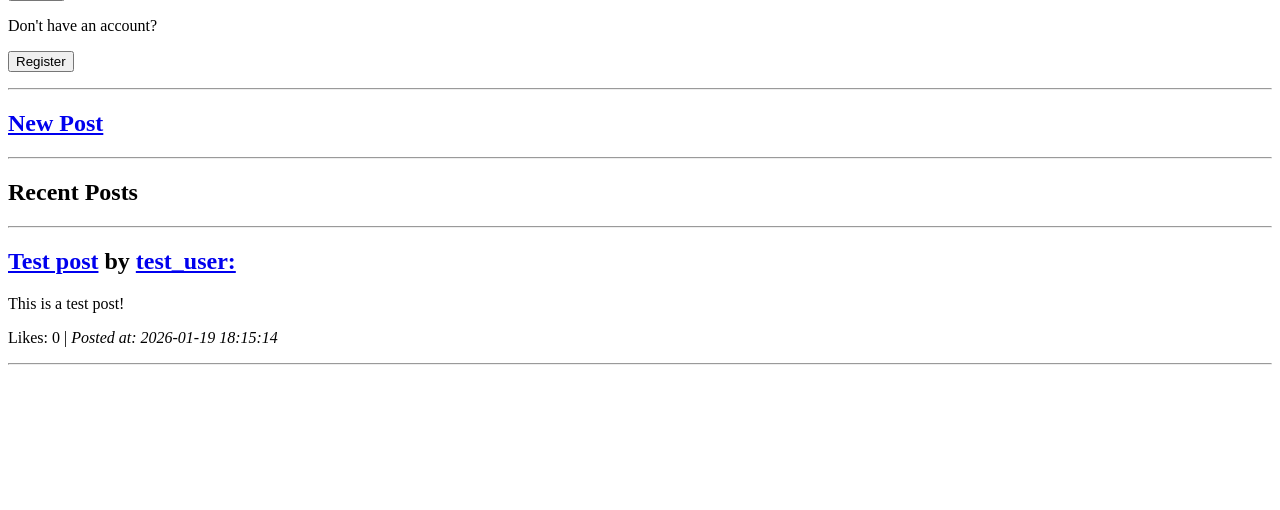
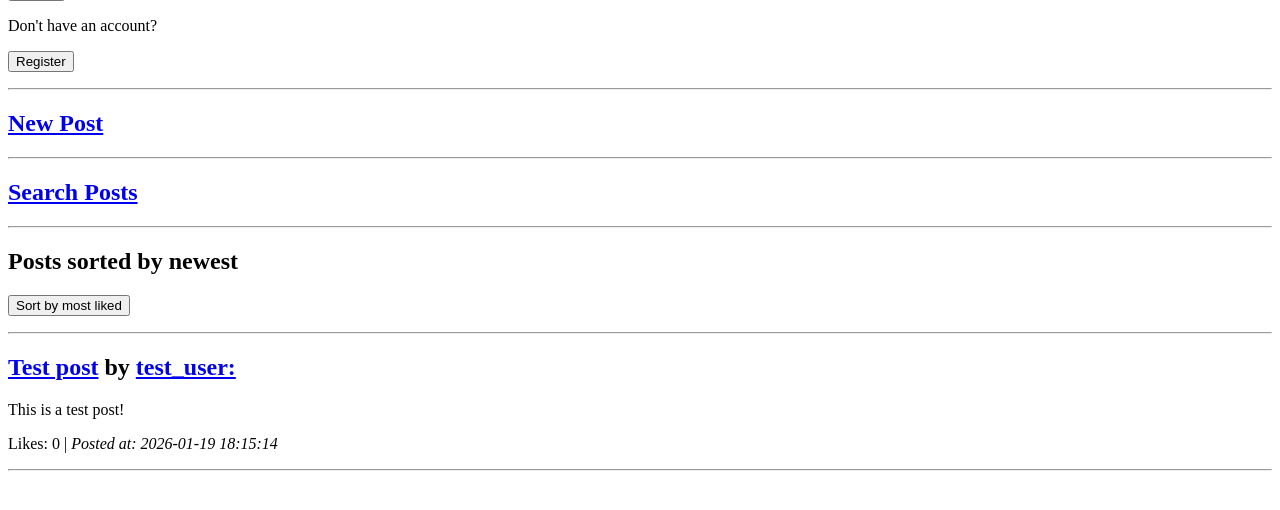
Before and after one commit to sampon-kayttaja/tikawe-image-board, a Flask app: page / in a window 1280 px wide. Shown: the part 196-706 px from the top of the page. Run offline with Flask 3, Linux system fonts and the light colour scheme; data comes from the database, SQL or seed files in the repository.

Commit message:
add search function

```diff
--- a/app.py
+++ b/app.py
@@ -16,6 +16,9 @@ allowed_extensions = {'png', 'jpg', 'jpeg', 'gif'}
 app.config['UPLOAD_FOLDER'] = upload_folder
 app.config['MAX_CONTENT_LENGTH'] = 16 * 1024 * 1024  # 16 MB limit
 
+
+sort_state = "newest"
+
 def allowed_file(filename):
     return '.' in filename and \
            filename.rsplit('.', 1)[1].lower() in allowed_extensions
@@ -24,12 +27,22 @@ def check_csrf():
     if request.form["csrf_token"] != session.get("csrf_token"):
         abort(403)
 
+
+
+
+
 @app.route("/")
 def index():
-    posts = db.query("SELECT * FROM posts ORDER BY created_at DESC LIMIT 10")
+    posts_new = db.query("SELECT * FROM posts ORDER BY created_at DESC LIMIT 10")
+    posts_liked = db.query("SELECT * FROM posts ORDER BY likes DESC LIMIT 10")
 
+    return render_template("index.html", posts_new=posts_new, posts_liked=posts_liked, sorted_by = sort_state)
 
-    return render_template("index.html", posts=posts)
+@app.route("/sort_by", methods=["POST"])
+def sort_by():
+    global sort_state
+    sort_state = "newest" if sort_state == "most liked" else "most liked"
+    return redirect("/")
 
 @app.route("/register")
 def register():
@@ -123,7 +136,7 @@ def logout():
     del session["csrf_token"]
     return redirect("/")
 
-# Fetch latest 10 posts from database. No database yet implemented.
+# Fetch latest 10 posts from database.
 # Posts table has id, username, title, image_url, content, created_at fields, likes in this order.
 
 @app.route("/new_post", methods=["POST", "GET"])
@@ -200,6 +213,9 @@ def create_comment(post_id):
     db.execute(sql, [post_id, username, content, image_url, 0])
     return redirect("/post/{}".format(post_id))
 
+# Like a post or comment
+# Currently you can like multiple times. No restrictions. - To be fixed later.
+
 @app.route("/like/post/<int:post_id>")
 def like_post(post_id):
     db.execute("UPDATE posts SET likes = likes + 1 WHERE id = ?", [post_id])
@@ -228,6 +244,26 @@ def delete_comment(comment_id):
 
 @app.route("/user/<username>")
 def user_profile(username):
-    user_posts = db.execute("SELECT * FROM posts WHERE username = ? ORDER BY created_at DESC", [username])
+    user_posts = db.query("SELECT * FROM posts WHERE username = ? ORDER BY created_at DESC", [username])
+    likes_posts = user_posts[0]["likes"] if user_posts else 0
+    user_comments = db.query("SELECT * FROM comments WHERE username = ?", [username])
+    likes_comments = user_comments[0]["likes"] if user_comments else 0
+    likes = likes_posts + likes_comments
+    comments = len(user_comments)
 
-    return render_template("view_user.html", username=username, posts=user_posts)
+    return render_template("view_user.html", username=username, posts=user_posts, likes=likes, comments=comments)
+
+# search for posts
+
+@app.route("/search")
+def search():
+    return render_template("search.html")
+
+@app.route("/search_results", methods=["GET"])
+def search_results():
+    query = request.args.get("query", "").strip()
+    if query == "":
+        return redirect("/search")
+
+    search_results = db.query("SELECT * FROM posts WHERE title LIKE ? OR content LIKE ? ORDER BY created_at DESC", ['%' + query + '%', '%' + query + '%'])
+    return render_template("search_results.html", query=query, results=search_results, count=len(search_results))
--- a/templates/index.html
+++ b/templates/index.html
@@ -46,11 +46,20 @@
 
     <hr />
 
-    <h2>Recent Posts</h2>
+    <h2><a href="/search">Search Posts</a></h2>
 
     <hr />
 
-    {% for post in posts %}
+    <h2>Posts sorted by {{ sorted_by }} </h2>
+
+    <form action="/sort_by" method="post">
+      <input type="submit" value="Sort by {{ 'newest' if sort_state == 'most liked' else 'most liked' }}" />
+    </form>
+
+    <hr />
+
+    {% if sorted_by == "newest" %}
+    {% for post in posts_new %}
         <div>
         {% if post[3] %}
           <p><img src="{{ post[3] }}" alt="Post Image" style="max-width:500px;"/></p>
@@ -61,6 +70,19 @@
         <hr />
       </div
     {% endfor %}
+    {% else %}
+    {% for post in posts_liked %}
+        <div>
+        {% if post[3] %}
+          <p><img src="{{ post[3] }}" alt="Post Image" style="max-width:500px;"/></p>
+        {% endif %}
+        <p><b><h2><a href="/post/{{ post[0] }}">{{ post[2] }}</a> by <a href="/user/{{ post[1] }}">{{ post[1] }}:</a></h2></b></p>
+        <p>{{ post[4] }}</p>
+        <p>Likes: {{ post[6] }} | <i>Posted at: {{ post[5] }}</i></p>
+        <hr />
+      </div>
+    {% endfor %}
+    {% endif %}
 
 </body>
 
--- a/templates/new_post.html
+++ b/templates/new_post.html
@@ -5,6 +5,9 @@
 </head>
 
 <body>
+  <form action="/" method="get">
+    <input type="submit" value="Back to home" />
+  </form>
 
   <h1><b>CREATE A NEW POST</b></h1>
 
@@ -17,9 +20,6 @@
       <input type="submit" value="Sign out" />
     </form>
 
-    <a href="/">
-        <button type="button">Back</button>
-      </a>
   </p>
   <form action="/create_post" method="post" enctype="multipart/form-data">
     <p>
--- a/templates/view_post.html
+++ b/templates/view_post.html
@@ -4,7 +4,9 @@
 </head>
 
 <body>
-
+  <form action="/" method="get">
+    <input type="submit" value="Back to home" />
+  </form>
 
   {% if post[3] %}
     <p><img src="{{ post[3] }}" alt="Post Image" style="max-width:500px;"/></p>
```
Also changed, not shown: templates/register.html (+4 -3 lines), templates/search.html (added, +21 -0 lines), templates/search_results.html (added, +37 -0 lines), templates/view_user.html (+12 -4 lines).
